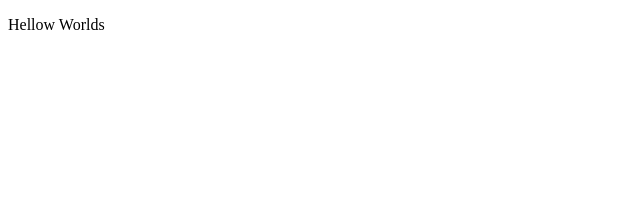
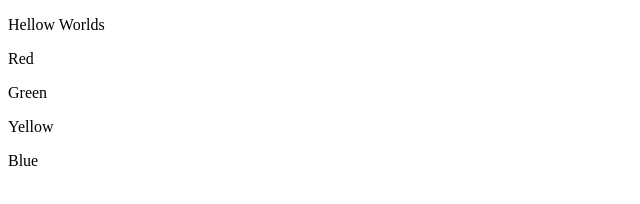
Before and after one commit to dragonraij/simon-game, a website: page index.html in a window 1280 px wide. Shown: the whole page, without its empty margins (0-640 px from the left). Drawn offline with Linux system fonts and the light colour scheme.

Commit message:
added index and interface file

```diff
--- a/index.html
+++ b/index.html
@@ -5,5 +5,9 @@
         </head>
 <body>
     <p>Hellow Worlds</p>
+    <p id="red" class="colorChoice">Red</p>
+    <p id="green" class="colorChoice">Green</p>
+    <p id="yellow" class="colorChoice">Yellow</p>
+    <p id="blue" class="colorChoice">Blue</p>
 </body>
 </html>
```
Also changed, not shown: js/simon-interface.js (added).
